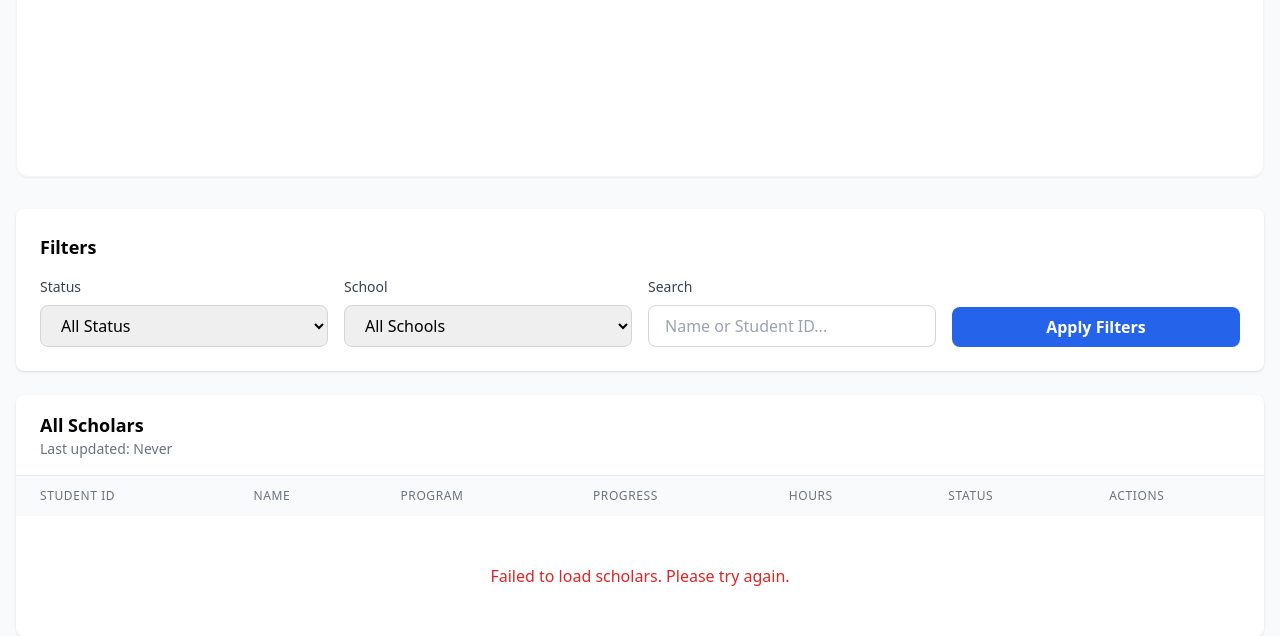
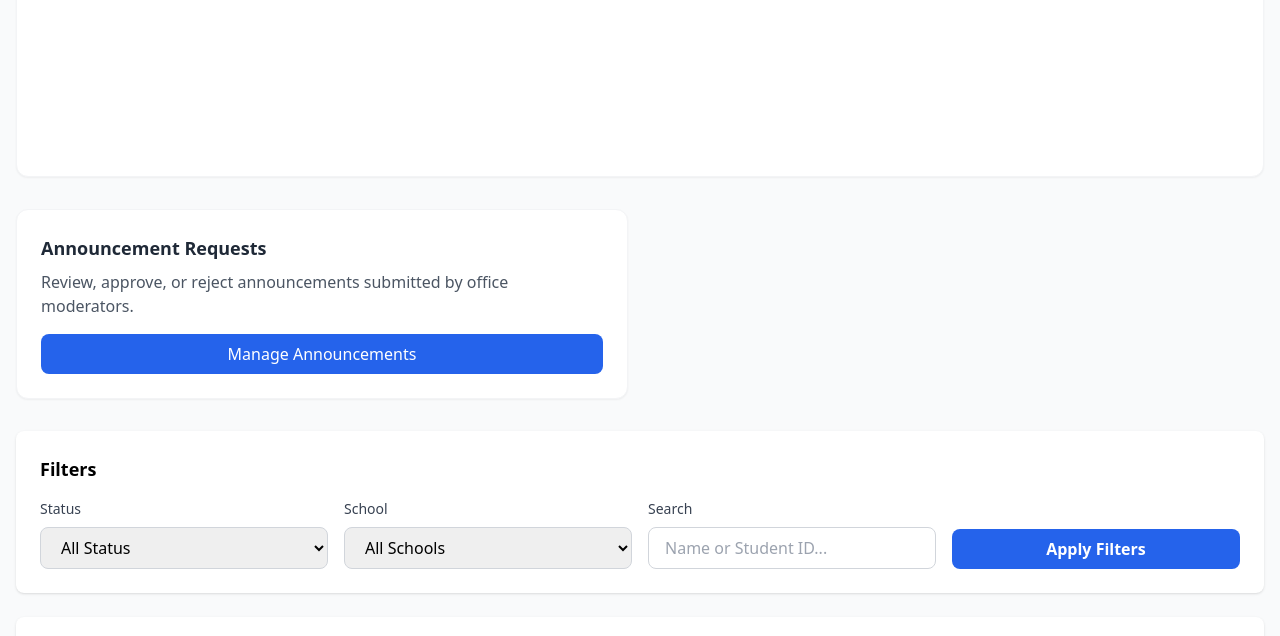
Before and after one commit to loltreeman/serbisyongScholars, a Django app: page /dashboard/admin/ in a window 1280 px wide. Shown: the part 959-1595 px from the top of the page. Run offline with Django 4.2, Linux system fonts and the light colour scheme; data that the repository does not hold is empty; some libraries are stand-ins or nearby versions.

Commit message:
FIX: Moderator view

```diff
--- a/serbisyongScholars/templates/admin_dashboard.html
+++ b/serbisyongScholars/templates/admin_dashboard.html
@@ -189,6 +189,16 @@
                 </div>
             </div>
 
+            <div class="grid grid-cols-1 md:grid-cols-2 gap-6 mb-8">
+                <div class="bg-white p-6 rounded-xl shadow-sm border border-gray-100">
+                    <h3 class="text-lg font-semibold text-gray-800 mb-2">Announcement Requests</h3>
+                    <p class="text-gray-600 mb-4">Review, approve, or reject announcements submitted by office moderators.</p>
+
+                        <a href="/api/announcements/manage/" class="inline-flex items-center justify-center px-4 py-2 bg-blue-600 text-white rounded-lg hover:bg-blue-700 transition-colors w-full"> Manage Announcements</a>
+                </div>
+            </div>
+
+
             <div class="bg-white rounded-lg shadow p-6 mb-6">
                 <h2 class="text-lg font-semibold mb-4">Filters</h2>
                 <div class="grid grid-cols-1 md:grid-cols-4 gap-4">
```
Also changed, not shown: serbisyongScholars/static/js/manage_announcements.js (+15 -18 lines).
